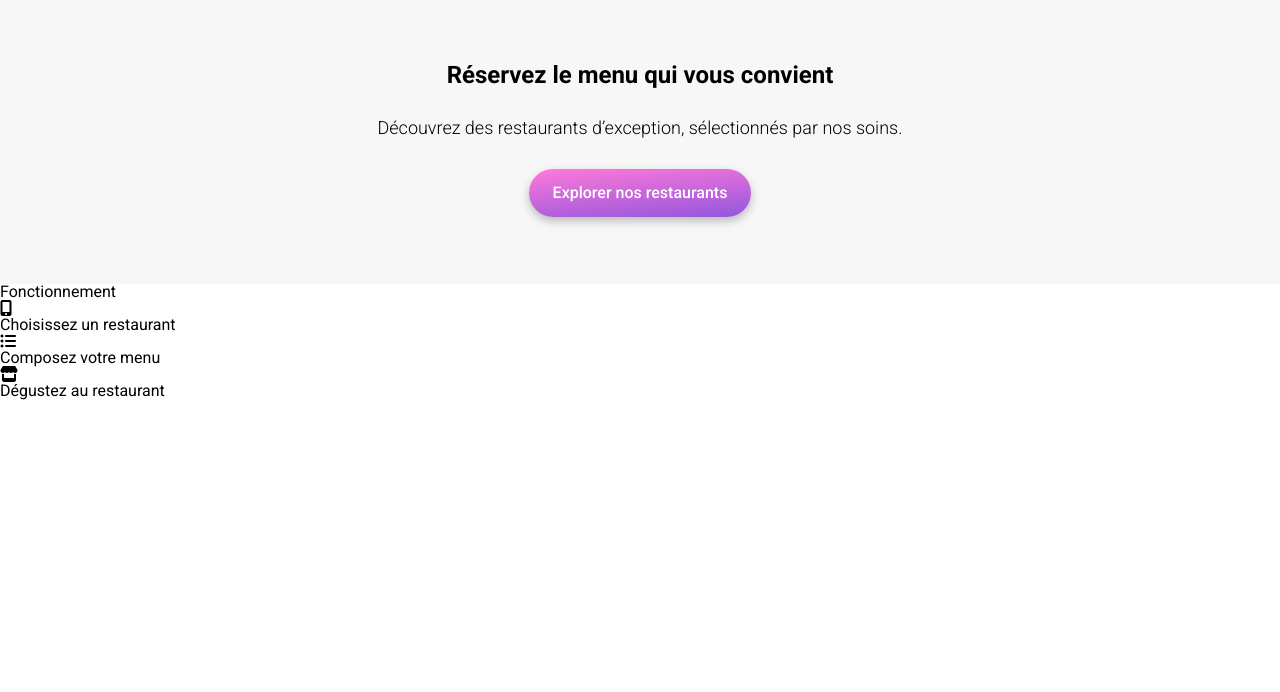
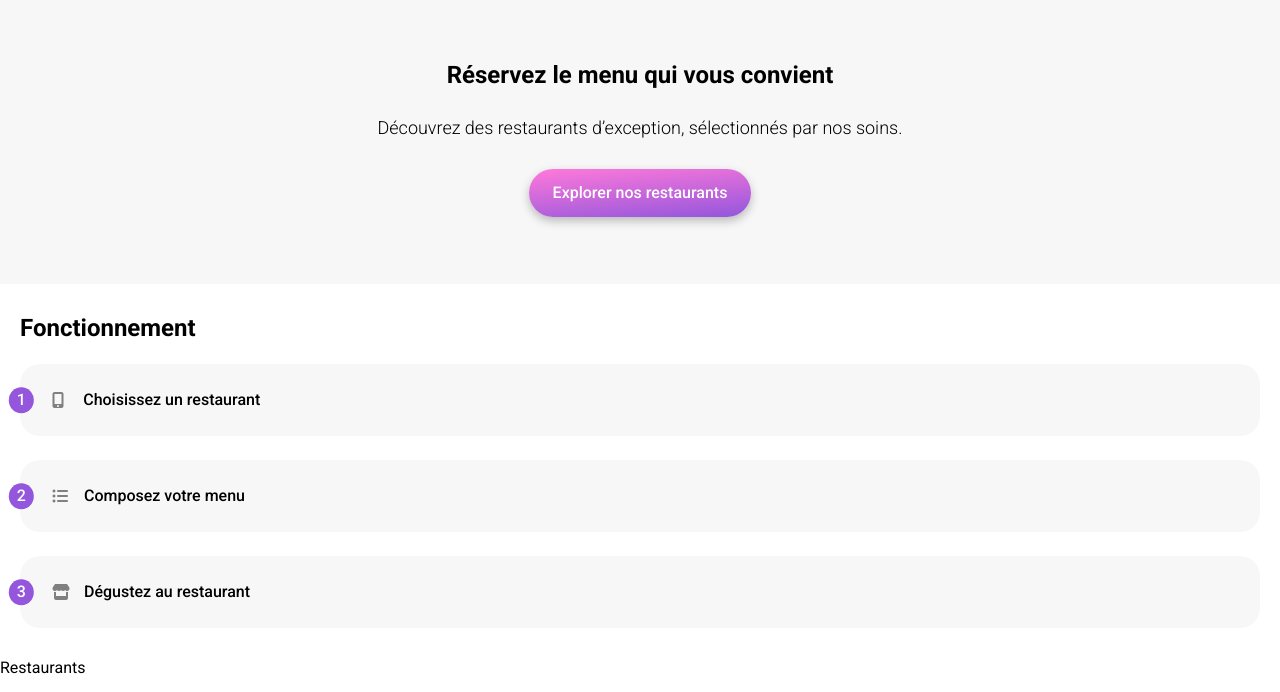
Before and after one commit to Kamasian/Ohmyfood, a website: page index.html in a window 1280 px wide. Shown: the part 116-808 px from the top of the page. Drawn offline with Linux system fonts and the light colour scheme; a web font is replaced by a local one.

Commit message:
Ajout de la section Fonctionnement

```diff
--- a/index.html
+++ b/index.html
@@ -28,7 +28,7 @@
         </section>
 
         <section class="fonctionnement">
-            <h2>Fonctionnement</h1>
+            <h2>Fonctionnement</h2>
             <ul>
                 <li>
                     <i class="fa-solid fa-mobile-screen-button"></i>
@@ -44,6 +44,23 @@
                 </li>
             </ul>
         </section>
+
+        <section id="restaurants">
+            <h2>Restaurants</h2>
+                <article>
+                    <a href="#">
+                        <img src="" alt="">
+                        <div class="desscription_carte">
+                            <h3></h3>
+                            <p></p>
+                        </div>
+                    </a>
+                    <div class="conteneur_coeur">
+
+                    </div>
+                </article>
+
+        </section>
     </main>
 </body>
 </html>
--- a/sass/base/_typography.scss
+++ b/sass/base/_typography.scss
@@ -1,6 +1,3 @@
-@import "../utils/_variables";
-@import "../utils/_mixins.scss";
-
 body {
     font-family: $primary-font;
 }
@@ -9,11 +6,11 @@ header h1 {
     @include shrikhand-weight-size(400, 30px);
 }
 
-.localisation p {
+.localisation p, .fonctionnement p {
     @include roboto-weight-size($weight: 500);
 }
 
-.presentation h2 {
+.presentation h2, .fonctionnement h2 {
     @include roboto-weight-size (700, 24px);
 }
 
--- a/sass/components/_ps-elements.scss
+++ b/sass/components/_ps-elements.scss
@@ -9,5 +9,5 @@
     font-family: "Font Awesome 5 Free";
     font-weight: 900;
     content: "\f3c5";
-    padding-right: 1rem;
+    @include margin-right-icone;
 }
--- a/sass/layout/_header.scss
+++ b/sass/layout/_header.scss
@@ -3,5 +3,5 @@ header {
     height: 4rem;
     text-align: center;
     line-height: 4rem;
-    box-shadow: 0px 2px 4px rgba(0, 0, 0, 0.15);
+    @include box-shadow-modif
 }
--- a/sass/pages/_home.scss
+++ b/sass/pages/_home.scss
@@ -9,14 +9,72 @@
     height: 18rem;
     background: lighten($theme-color, 47%);
     display: flex;
-    padding: 0 2rem;
     flex-direction: column;
     justify-content: center;
     align-items: center;
     text-align: center;
     row-gap: 2rem;
+    padding: 0 2rem;
+    & a {
+        @include button-gradient(1.5rem);
+        transition: all 0.6s;
+        &:hover {
+            opacity: 0.9;
+            @include box-shadow-modif (0px, 4px, 10px, 0.45);
+        }
+    }
 }
 
-.presentation a {
-    @include button-gradient(1.5rem);
+.fonctionnement {
+    height: 23.5rem;
+    display: flex;
+    flex-direction: column;
+    justify-content: center;
+    row-gap: 1.5rem;
+    padding: 0 1.25rem;
+    & ul {
+        display: flex;
+        flex-direction: column;
+        row-gap: 1.5rem;
+        counter-reset: chiffre;
+        & li {
+            position: relative;
+            display: flex;
+            padding: 1.75rem 2rem;
+            background: lighten($theme-color, 47%);
+            border-radius: 1.25rem;
+            transition: all 0.6s;
+            &:hover {
+                @include box-shadow-modif (0px, 4px, 15px, 0.15);
+                background-color: #F5EDFF;
+                i {
+                    color: $primary-color;
+                }
+            }
+            &::before {
+                counter-increment: chiffre 1;
+                content: counter(chiffre);
+                color: lighten($theme-color, 100%);
+                padding: 0.3rem 0.5rem;
+                background-color: $primary-color;
+                border-radius: 50%;
+                position: absolute;
+                top: 50%;
+                transform: translate(-2.7rem, -50%);
+                @include roboto-weight-size(500, 14)
+            }
+        }
+    }
+    i {
+        color: $theme-color;
+    }
+    .fa-mobile-screen-button {
+        @include margin-right-icone(1.2rem);
+    }
+    .fa-list-ul {
+        @include margin-right-icone;
+    }
+    .fa-store {
+        @include margin-right-icone(0.875rem);
+    }
 }
--- a/sass/utils/_mixins.scss
+++ b/sass/utils/_mixins.scss
@@ -1,4 +1,4 @@
-// --- Mixins pour gérer les polices ---
+// --- Mixins Fonts ---
 
 @mixin roboto-weight-size ($weight: 400, $size: 16px) {
     font-family: $primary-font;
@@ -12,11 +12,25 @@
     font-size: $size;
 }
 
+// --- Mixin pour marge d'alignement Font awesome ---
+
+@mixin margin-right-icone ($right: 1rem) {
+    margin-right: $right;
+}
+
+// --- Mixins Bouton en dégradé ---
+
 @mixin button-gradient ($largeur: 1.5rem) {
     color: lighten($theme-color, 100%);
     padding: 1rem $largeur;
-    border-radius: 25px;
-    box-shadow: 0px 4px 10px rgba(0, 0, 0, 0.25);
-    background: linear-gradient(175deg, #FF79DA, #9356DC);
+    border-radius: 1.5rem;
+    background: linear-gradient(175deg, $secondary-color, $primary-color);
+    @include box-shadow-modif(0px, 4px, 10px, 0.25);
     @include roboto-weight-size ($weight: 500);
 }
+
+// --- Mixin pour box-shadow ---
+
+@mixin box-shadow-modif ($x: 0px, $y: 2px, $blur: 4px, $opacity: 0.15) {
+    box-shadow: $x $y $blur rgba(0, 0, 0, $opacity);
+}
```
Also changed, not shown: css/style.css, 1 other file.
